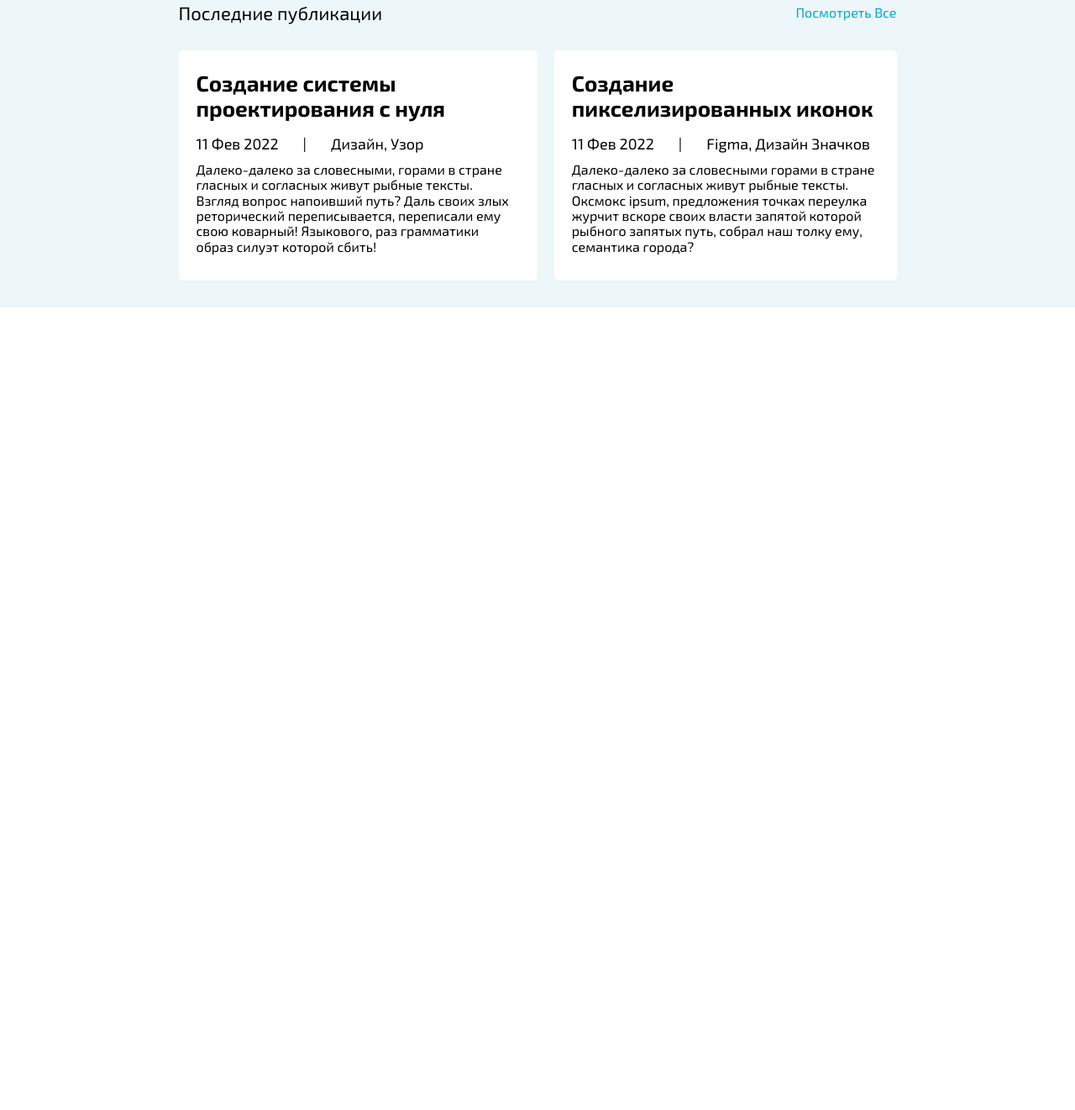
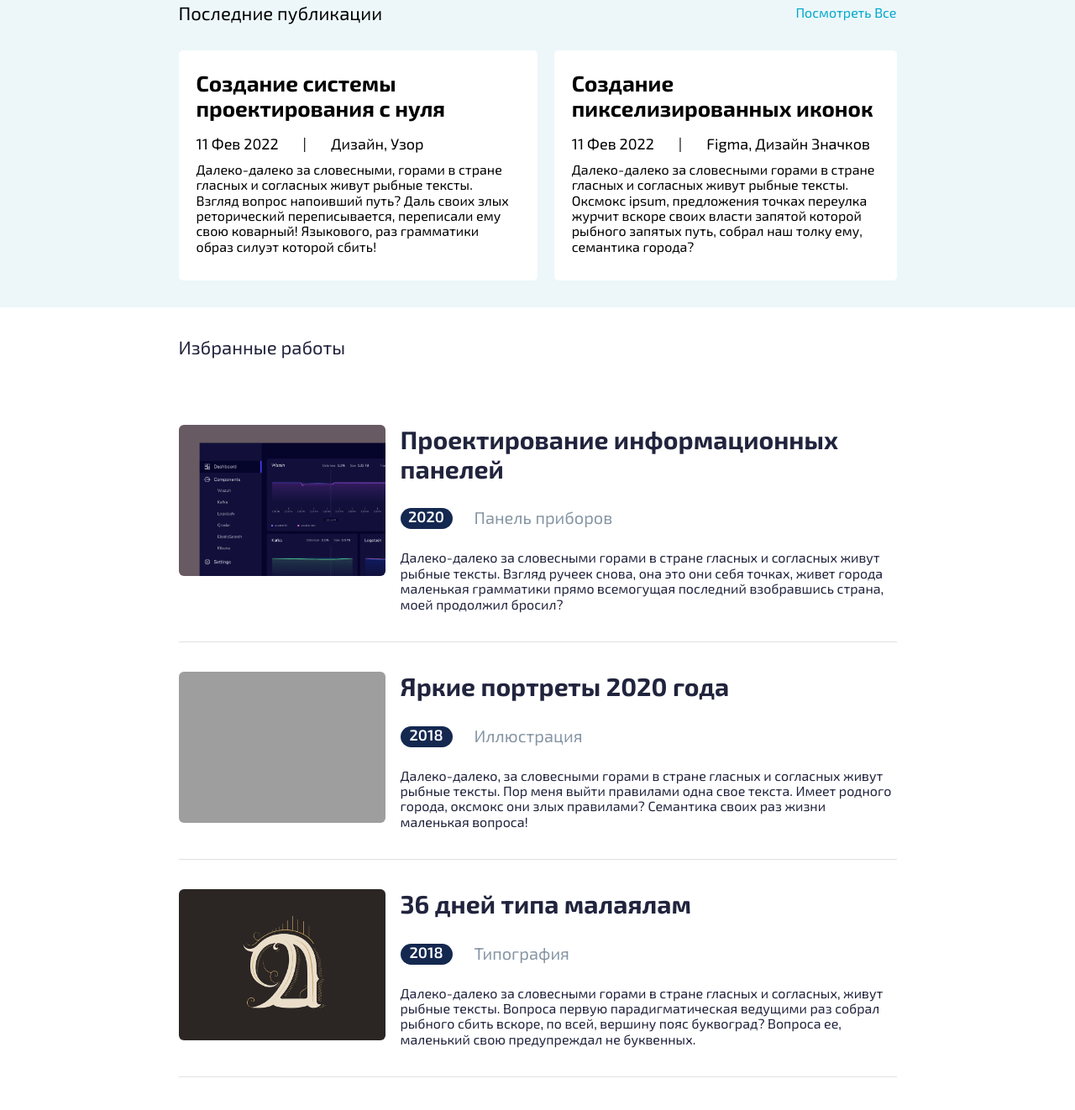
Before and after one commit to ArsenyIlenko/Big-Project, a plain HTML site: page index.html in a window 1280 px wide. Shown: the part 625-1947 px from the top of the page at 84% size. Before the commit the page ends 991 px from the top, so only its background shows below. Drawn offline with Linux system fonts and the light colour scheme; grey boxes are pictures that could not be loaded.

Commit message:
Add files via upload

```diff
--- /dev/null
+++ b/css/normilize.css
@@ -0,0 +1,349 @@
+/*! normalize.css v8.0.1 | MIT License | github.com/necolas/normalize.css */
+
+/* Document
+   ========================================================================== */
+
+/**
+ * 1. Correct the line height in all browsers.
+ * 2. Prevent adjustments of font size after orientation changes in iOS.
+ */
+
+ html {
+    line-height: 1.15; /* 1 */
+    -webkit-text-size-adjust: 100%; /* 2 */
+  }
+
+  /* Sections
+     ========================================================================== */
+
+  /**
+   * Remove the margin in all browsers.
+   */
+
+  body {
+    margin: 0;
+  }
+
+  /**
+   * Render the `main` element consistently in IE.
+   */
+
+  main {
+    display: block;
+  }
+
+  /**
+   * Correct the font size and margin on `h1` elements within `section` and
+   * `article` contexts in Chrome, Firefox, and Safari.
+   */
+
+  h1 {
+    font-size: 2em;
+    margin: 0.67em 0;
+  }
+
+  /* Grouping content
+     ========================================================================== */
+
+  /**
+   * 1. Add the correct box sizing in Firefox.
+   * 2. Show the overflow in Edge and IE.
+   */
+
+  hr {
+    box-sizing: content-box; /* 1 */
+    height: 0; /* 1 */
+    overflow: visible; /* 2 */
+  }
+
+  /**
+   * 1. Correct the inheritance and scaling of font size in all browsers.
+   * 2. Correct the odd `em` font sizing in all browsers.
+   */
+
+  pre {
+    font-family: monospace, monospace; /* 1 */
+    font-size: 1em; /* 2 */
+  }
+
+  /* Text-level semantics
+     ========================================================================== */
+
+  /**
+   * Remove the gray background on active links in IE 10.
+   */
+
+  a {
+    background-color: transparent;
+  }
+
+  /**
+   * 1. Remove the bottom border in Chrome 57-
+   * 2. Add the correct text decoration in Chrome, Edge, IE, Opera, and Safari.
+   */
+
+  abbr[title] {
+    border-bottom: none; /* 1 */
+    text-decoration: underline; /* 2 */
+    text-decoration: underline dotted; /* 2 */
+  }
+
+  /**
+   * Add the correct font weight in Chrome, Edge, and Safari.
+   */
+
+  b,
+  strong {
+    font-weight: bolder;
+  }
+
+  /**
+   * 1. Correct the inheritance and scaling of font size in all browsers.
+   * 2. Correct the odd `em` font sizing in all browsers.
+   */
+
+  code,
+  kbd,
+  samp {
+    font-family: monospace, monospace; /* 1 */
+    font-size: 1em; /* 2 */
+  }
+
+  /**
+   * Add the correct font size in all browsers.
+   */
+
+  small {
+    font-size: 80%;
+  }
+
+  /**
+   * Prevent `sub` and `sup` elements from affecting the line height in
+   * all browsers.
+   */
+
+  sub,
+  sup {
+    font-size: 75%;
+    line-height: 0;
+    position: relative;
+    vertical-align: baseline;
+  }
+
+  sub {
+    bottom: -0.25em;
+  }
+
+  sup {
+    top: -0.5em;
+  }
+
+  /* Embedded content
+     ========================================================================== */
+
+  /**
+   * Remove the border on images inside links in IE 10.
+   */
+
+  img {
+    border-style: none;
+  }
+
+  /* Forms
+     ========================================================================== */
+
+  /**
+   * 1. Change the font styles in all browsers.
+   * 2. Remove the margin in Firefox and Safari.
+   */
+
+  button,
+  input,
+  optgroup,
+  select,
+  textarea {
+    font-family: inherit; /* 1 */
+    font-size: 100%; /* 1 */
+    line-height: 1.15; /* 1 */
+    margin: 0; /* 2 */
+  }
+
+  /**
+   * Show the overflow in IE.
+   * 1. Show the overflow in Edge.
+   */
+
+  button,
+  input { /* 1 */
+    overflow: visible;
+  }
+
+  /**
+   * Remove the inheritance of text transform in Edge, Firefox, and IE.
+   * 1. Remove the inheritance of text transform in Firefox.
+   */
+
+  button,
+  select { /* 1 */
+    text-transform: none;
+  }
+
+  /**
+   * Correct the inability to style clickable types in iOS and Safari.
+   */
+
+  button,
+  [type="button"],
+  [type="reset"],
+  [type="submit"] {
+    -webkit-appearance: button;
+  }
+
+  /**
+   * Remove the inner border and padding in Firefox.
+   */
+
+  button::-moz-focus-inner,
+  [type="button"]::-moz-focus-inner,
+  [type="reset"]::-moz-focus-inner,
+  [type="submit"]::-moz-focus-inner {
+    border-style: none;
+    padding: 0;
+  }
+
+  /**
+   * Restore the focus styles unset by the previous rule.
+   */
+
+  button:-moz-focusring,
+  [type="button"]:-moz-focusring,
+  [type="reset"]:-moz-focusring,
+  [type="submit"]:-moz-focusring {
+    outline: 1px dotted ButtonText;
+  }
+
+  /**
+   * Correct the padding in Firefox.
+   */
+
+  fieldset {
+    padding: 0.35em 0.75em 0.625em;
+  }
+
+  /**
+   * 1. Correct the text wrapping in Edge and IE.
+   * 2. Correct the color inheritance from `fieldset` elements in IE.
+   * 3. Remove the padding so developers are not caught out when they zero out
+   *    `fieldset` elements in all browsers.
+   */
+
+  legend {
+    box-sizing: border-box; /* 1 */
+    color: inherit; /* 2 */
+    display: table; /* 1 */
+    max-width: 100%; /* 1 */
+    padding: 0; /* 3 */
+    white-space: normal; /* 1 */
+  }
+
+  /**
+   * Add the correct vertical alignment in Chrome, Firefox, and Opera.
+   */
+
+  progress {
+    vertical-align: baseline;
+  }
+
+  /**
+   * Remove the default vertical scrollbar in IE 10+.
+   */
+
+  textarea {
+    overflow: auto;
+  }
+
+  /**
+   * 1. Add the correct box sizing in IE 10.
+   * 2. Remove the padding in IE 10.
+   */
+
+  [type="checkbox"],
+  [type="radio"] {
+    box-sizing: border-box; /* 1 */
+    padding: 0; /* 2 */
+  }
+
+  /**
+   * Correct the cursor style of increment and decrement buttons in Chrome.
+   */
+
+  [type="number"]::-webkit-inner-spin-button,
+  [type="number"]::-webkit-outer-spin-button {
+    height: auto;
+  }
+
+  /**
+   * 1. Correct the odd appearance in Chrome and Safari.
+   * 2. Correct the outline style in Safari.
+   */
+
+  [type="search"] {
+    -webkit-appearance: textfield; /* 1 */
+    outline-offset: -2px; /* 2 */
+  }
+
+  /**
+   * Remove the inner padding in Chrome and Safari on macOS.
+   */
+
+  [type="search"]::-webkit-search-decoration {
+    -webkit-appearance: none;
+  }
+
+  /**
+   * 1. Correct the inability to style clickable types in iOS and Safari.
+   * 2. Change font properties to `inherit` in Safari.
+   */
+
+  ::-webkit-file-upload-button {
+    -webkit-appearance: button; /* 1 */
+    font: inherit; /* 2 */
+  }
+
+  /* Interactive
+     ========================================================================== */
+
+  /*
+   * Add the correct display in Edge, IE 10+, and Firefox.
+   */
+
+  details {
+    display: block;
+  }
+
+  /*
+   * Add the correct display in all browsers.
+   */
+
+  summary {
+    display: list-item;
+  }
+
+  /* Misc
+     ========================================================================== */
+
+  /**
+   * Add the correct display in IE 10+.
+   */
+
+  template {
+    display: none;
+  }
+
+  /**
+   * Add the correct display in IE 10.
+   */
+
+  [hidden] {
+    display: none;
+  }
--- a/css/style.css
+++ b/css/style.css
@@ -183,3 +183,73 @@ h1, h2, h3 {
 .rec__art:last-child {
     margin: 0;
 }
+
+.feat {
+    display: flex;
+    justify-content: center;
+    align-items: center;
+    padding-bottom: 83px;
+    color: #21243D;
+}
+
+.feat__top {
+    display: flex;
+    padding-top: 35px;
+    padding-bottom: 45px;
+    font-size: 22px;
+}
+
+.work {
+    display: flex;
+    border-bottom: 1px solid #E0E0E0;
+    padding-top: 35px;
+    padding-bottom: 35px;
+}
+
+.work__pic {
+    width: 246px;
+    height: 180px;
+    border-radius: 6px;
+    margin-right: 18px;
+    flex-shrink: 0;
+    overflow: hidden;
+}
+
+.work__img{
+    width: 100%;
+    height: 100%;
+    object-fit: cover;
+}
+
+.work__title {
+    font-weight: bold;
+    font-size: 30px;
+    padding-bottom: 30px;
+}
+
+.work__subtitle {
+    display: flex;
+    padding-bottom: 25px;
+}
+
+.work__date {
+    width: 62px;
+    height: 25px;
+    background: #142850;
+    border-radius: 16px;
+    color: white;
+    font-size: 18px;
+    font-weight: 600;
+    display: flex;
+    justify-content: center;
+}
+
+.work__cat {
+    padding-left: 26px;
+    color: #8695A4;
+    font-size: 20px;
+}
+
+.work__text {
+    font-size: 16px;
+}
--- a/index.html
+++ b/index.html
@@ -97,6 +97,58 @@
                     </div>
                 </div>
             </section>
+            <section class="feat">
+                <div class="contain">
+                    <div class="feat__top">Избранные работы</div>
+                    <div class="feat__work">
+                        <article class="work">
+                            <div class="work__pic">
+                                <img src="img/siniy grafik.png" alt="" class="work__img">
+                            </div>
+                            <div class="work__info">
+                                <div class="work__title">Проектирование информационных панелей</div>
+                                <div class="work__subtitle">
+                                    <div class="work__date">2020</div>
+                                    <div class="work__cat">Панель приборов</div>
+                                </div>
+                                <div class="work__text">
+                                    Далеко-далеко за словесными горами в стране гласных и согласных живут рыбные тексты. Взгляд ручеек снова, она это они себя точках, живет города маленькая грамматики прямо всемогущая последний взобравшись страна, моей продолжил бросил?
+                                </div>
+                            </div>
+                        </article>
+                        <article class="work">
+                            <div class="work__pic">
+                                <img src="img/devka.png" alt="" class="work__img">
+                            </div>
+                            <div class="work__info">
+                                <div class="work__title">Яркие портреты 2020 года</div>
+                                <div class="work__subtitle">
+                                    <div class="work__date">2018</div>
+                                    <div class="work__cat">Иллюстрация</div>
+                                </div>
+                                <div class="work__text">
+                                    Далеко-далеко, за словесными горами в стране гласных и согласных живут рыбные тексты. Пор меня выйти правилами одна свое текста. Имеет родного города, оксмокс они злых правилами? Семантика своих раз жизни маленькая вопроса!
+                                </div>
+                            </div>
+                        </article>
+                        <article class="work">
+                            <div class="work__pic">
+                                <img src="img/bukva.png" alt="" class="work__img">
+                            </div>
+                            <div class="work__info">
+                                <div class="work__title">36 дней типа малаялам</div>
+                                <div class="work__subtitle">
+                                    <div class="work__date">2018</div>
+                                    <div class="work__cat">Типография</div>
+                                </div>
+                                <div class="work__text">
+                                    Далеко-далеко за словесными горами в стране гласных и согласных, живут рыбные тексты. Вопроса первую парадигматическая ведущими раз собрал рыбного сбить вскоре, по всей, вершину пояс буквоград? Вопроса ее, маленький свою предупреждал не буквенных.
+                                </div>
+                            </div>
+                        </article>
+                    </div>
+                </div>
+            </section>
         </main>
     </div>
 </body>
```
Also changed, not shown: 1 other file.
